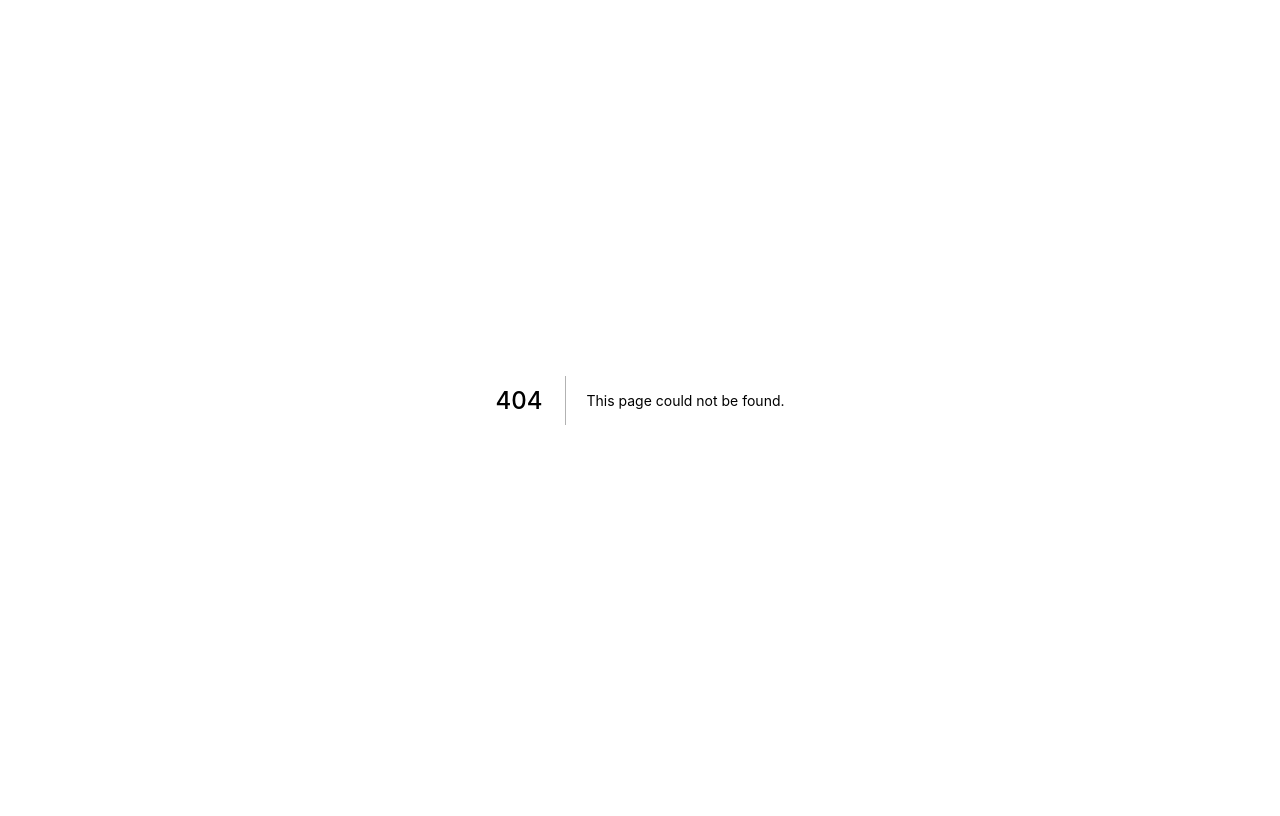
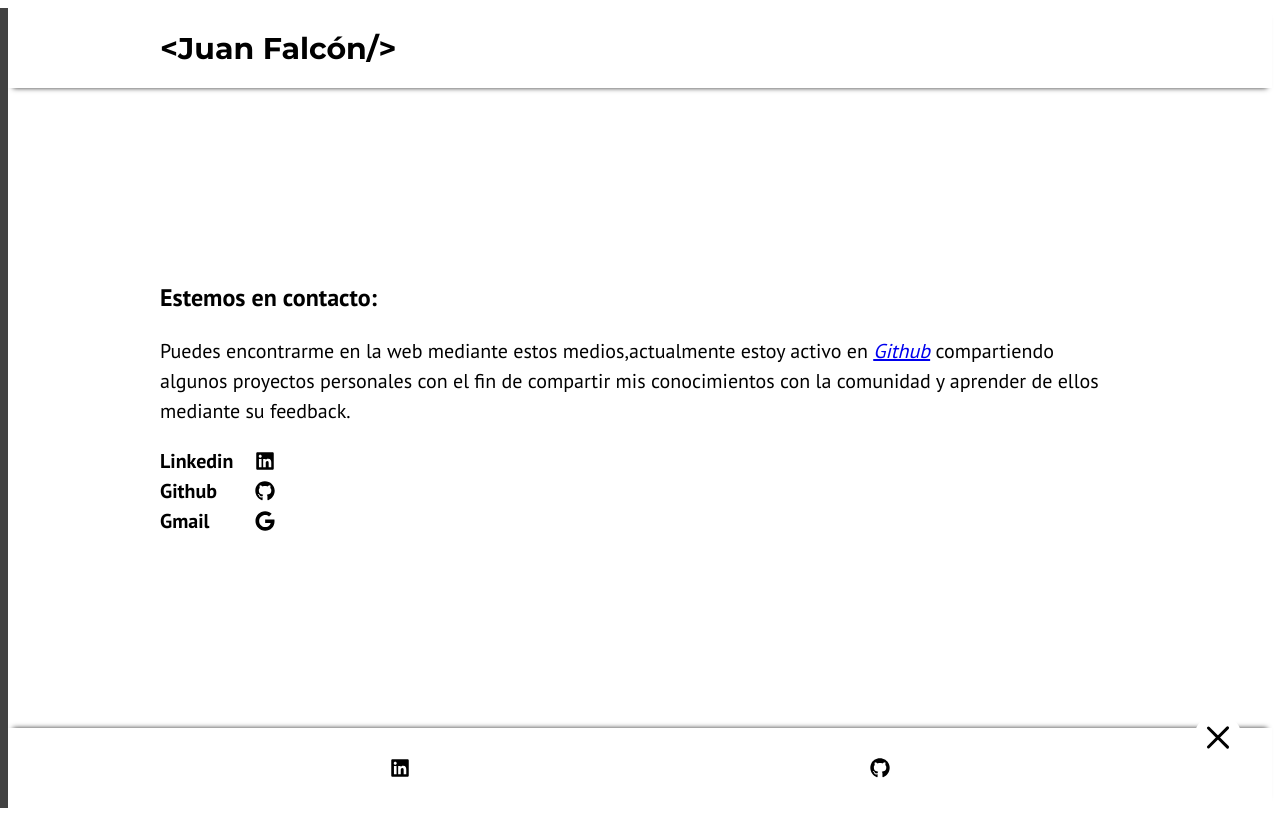
Before and after one commit to juanfalconcodigo/Nextjs-Portfolio, a Next.js app: page /contact in a window 1280 px wide. Before the commit this address had no page. Built offline with nearby package versions, Linux system fonts and the light colour scheme.

Commit message:
Added Page Contact

```diff
--- a/components/layout/Navbar.js
+++ b/components/layout/Navbar.js
@@ -78,6 +78,7 @@ const Navbar=({show})=>{
                             <li><Link href="/"><a>About</a></Link> </li>
                             <li><Link href="/skill"><a>Skills</a></Link> </li>
                             <li><Link href="/portfolio"><a>Portfolio</a></Link> </li>
+                            <li><Link href="/contact"><a>Contact</a></Link> </li>
                         </ul>
                     </LinkPages>
                     <Information>
--- /dev/null
+++ b/pages/contact.js
@@ -0,0 +1,56 @@
+import React from 'react';
+import Layout from '../components/layout/Layout';
+import { faLinkedin,faGithub,faGoogle} from "@fortawesome/free-brands-svg-icons";
+import { FontAwesomeIcon } from "@fortawesome/react-fontawesome";
+import styled from '@emotion/styled';
+import { animationFadeIn } from '../components/animation';
+
+const ContactContainer=styled.div`
+max-width:960px;
+width:100%;
+margin:auto;
+animation:${animationFadeIn} 1s ease-in-out;
+h3{
+    font-size:2rem;
+    font-weight:normal;
+}
+`;
+
+const Social=styled.ul`
+width:100%;
+display:flex;
+align-items:flex-start;
+flex-direction:column;
+li{
+    max-width:120px;
+    width:100%;
+    display:flex;
+    align-items:center;
+    justify-content:space-between;
+}
+`
+const Contact=()=>{
+
+    return(
+        <>
+          <Layout>
+              <ContactContainer>
+              <h2>Estemos en contacto:</h2>
+              <h3>
+                  Puedes encontrarme en la web mediante estos medios,actualmente estoy
+                  activo en <a href="https://github.com/juanfalconcodigo" target="_blank"><u><i>Github</i></u></a> compartiendo algunos proyectos personales con el fin de
+                  compartir mis conocimientos con la comunidad y aprender de ellos mediante su feedback.
+              </h3>
+              <Social itemScope itemType="https://schema.org/Person">
+                  <li itemProp="contactPoint"><span>Linkedin</span>  <a target="_blanck" href="https://www.linkedin.com/in/juan-diego-falc%C3%B3n-c%C3%B3rdova-4699301a1/"><FontAwesomeIcon icon={faLinkedin} style={{width:'30px',color:'black'}}/></a></li>
+                  <li itemProp="memberOf"><span>Github</span> <a target="_blanck" href="https://github.com/juanfalconcodigo"><FontAwesomeIcon icon={faGithub} style={{width:'30px',color:'black'}}/></a></li>
+                  <li itemProp="email"> <span>Gmail</span> <a href="mailto:juancodigo23@gmail.com"><FontAwesomeIcon icon={faGoogle} style={{width:'30px',color:'black'}}/></a></li>
+              </Social>
+              </ContactContainer>
+          </Layout>
+        </>
+    )
+
+}
+
+export default Contact;
```
